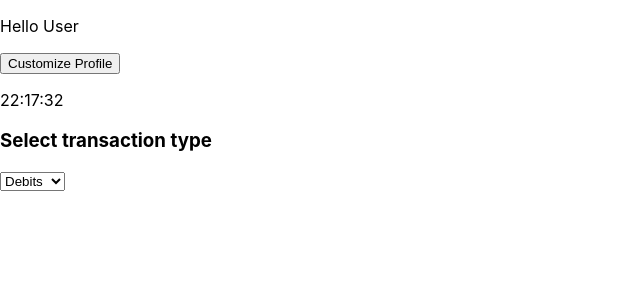
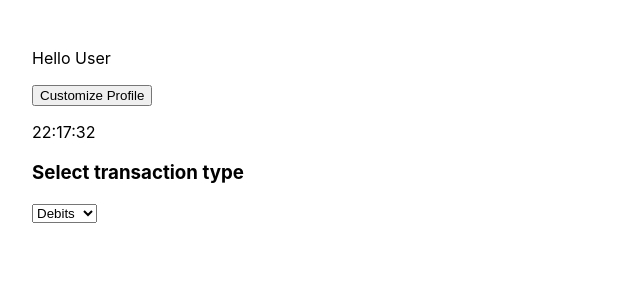
Before and after one commit to Twahiduddin/Bank-of-React-Part-1, a React (Create React App) app: page / in a window 1280 px wide. Shown: the top 300 px of the page, without its empty margins (0-640 px from the left). Built offline with nearby package versions, Linux system fonts and the light colour scheme.

Commit message:
app padding

```diff
--- a/src/App.module.css
+++ b/src/App.module.css
@@ -0,0 +1,3 @@
+.app{
+    padding: 2rem;
+}
```
